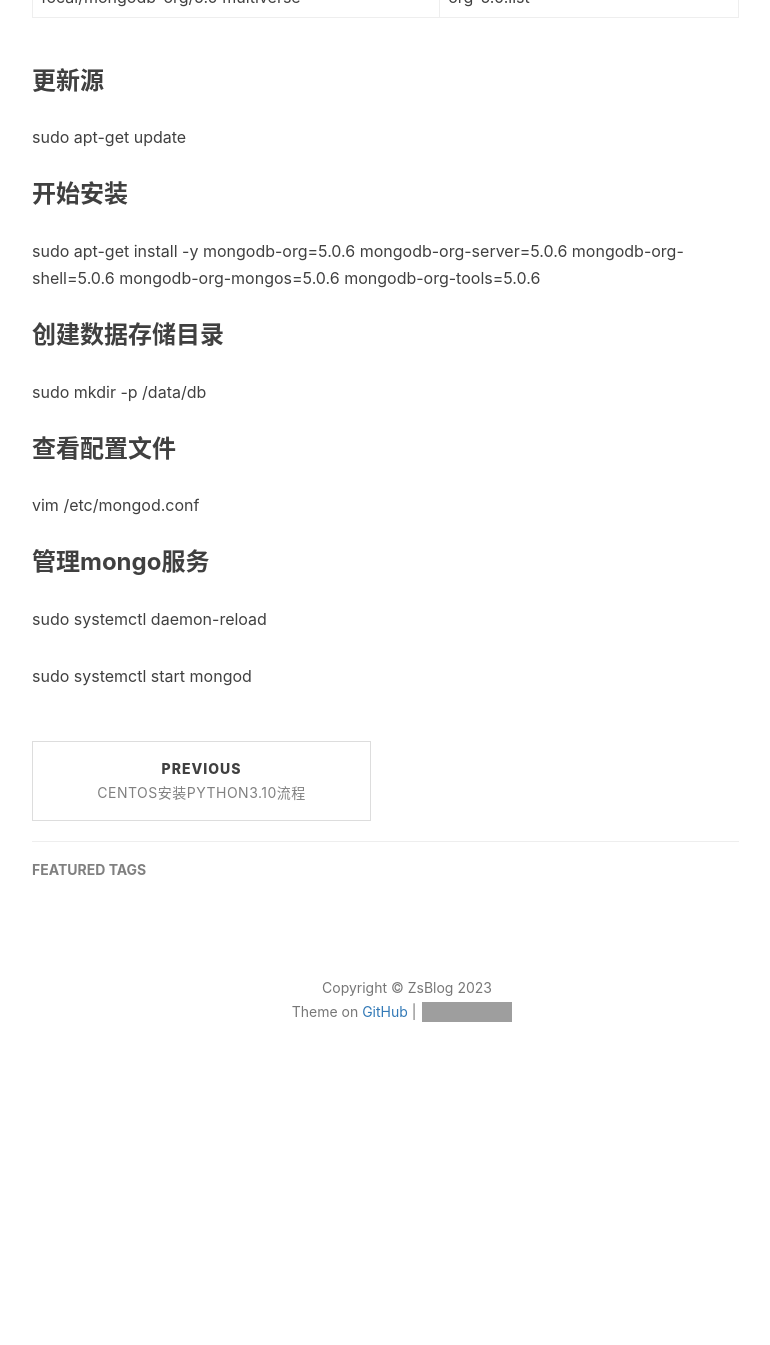
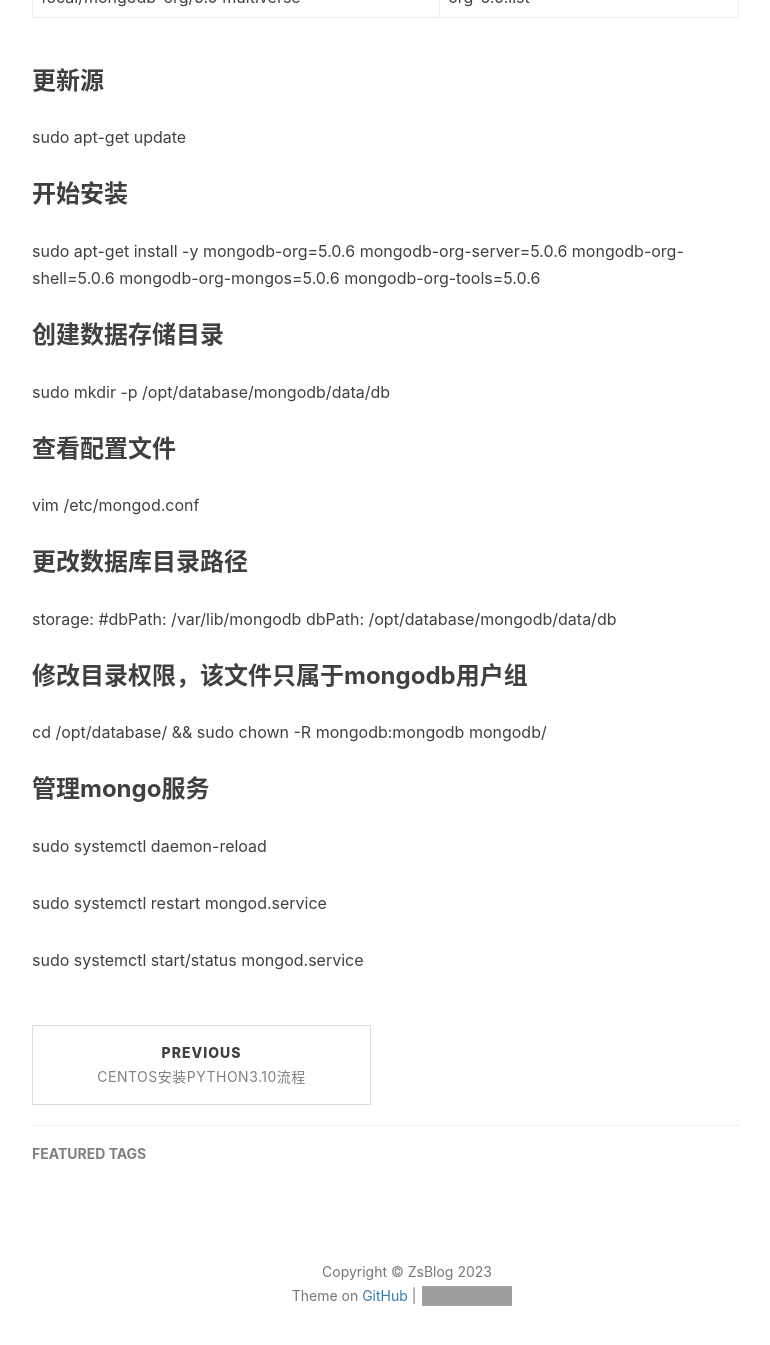
Before and after one commit to crazyZSShuo/crazyZSShuo.github.io, a Jekyll site: the page built from _posts/2023-11-03-ubuntu安装mongodb.md, in a window 1280 px wide and 1400 px high, scrolled down 932 px. Shown: the top 1345 px of the window, without its empty margins (233-1003 px from the left). Built offline with Jekyll 4.4.1, drawn with Linux system fonts in a browser that asks for light colours; nearby versions of some CDN libraries; our own code applies the rules of GitHub Pages for plain Markdown files; comment, search, counter and statistics services are not loaded; before the commit the page ends 2048 px from its top, so only the background shows below that; grey boxes are pictures that could not be loaded.

Commit message:
Update 2023-11-03-ubuntu安装mongodb.md

```diff
--- a/_posts/2023-11-03-ubuntu安装mongodb.md
+++ b/_posts/2023-11-03-ubuntu安装mongodb.md
@@ -24,14 +24,27 @@ sudo apt-get install -y mongodb-org=5.0.6 mongodb-org-server=5.0.6 mongodb-org-s
 
 ### 创建数据存储目录
 
-sudo mkdir -p /data/db
+sudo mkdir -p /opt/database/mongodb/data/db
 
 ### 查看配置文件
 
 vim /etc/mongod.conf
 
+### 更改数据库目录路径
+
+storage:
+  #dbPath: /var/lib/mongodb
+  dbPath: /opt/database/mongodb/data/db
+
+### 修改目录权限，该文件只属于mongodb用户组
+
+cd /opt/database/ && sudo chown -R mongodb:mongodb mongodb/
+
+
 ### 管理mongo服务
 
 sudo systemctl daemon-reload
 
-sudo systemctl start mongod
+sudo systemctl restart mongod.service
+
+sudo systemctl start/status mongod.service
```
